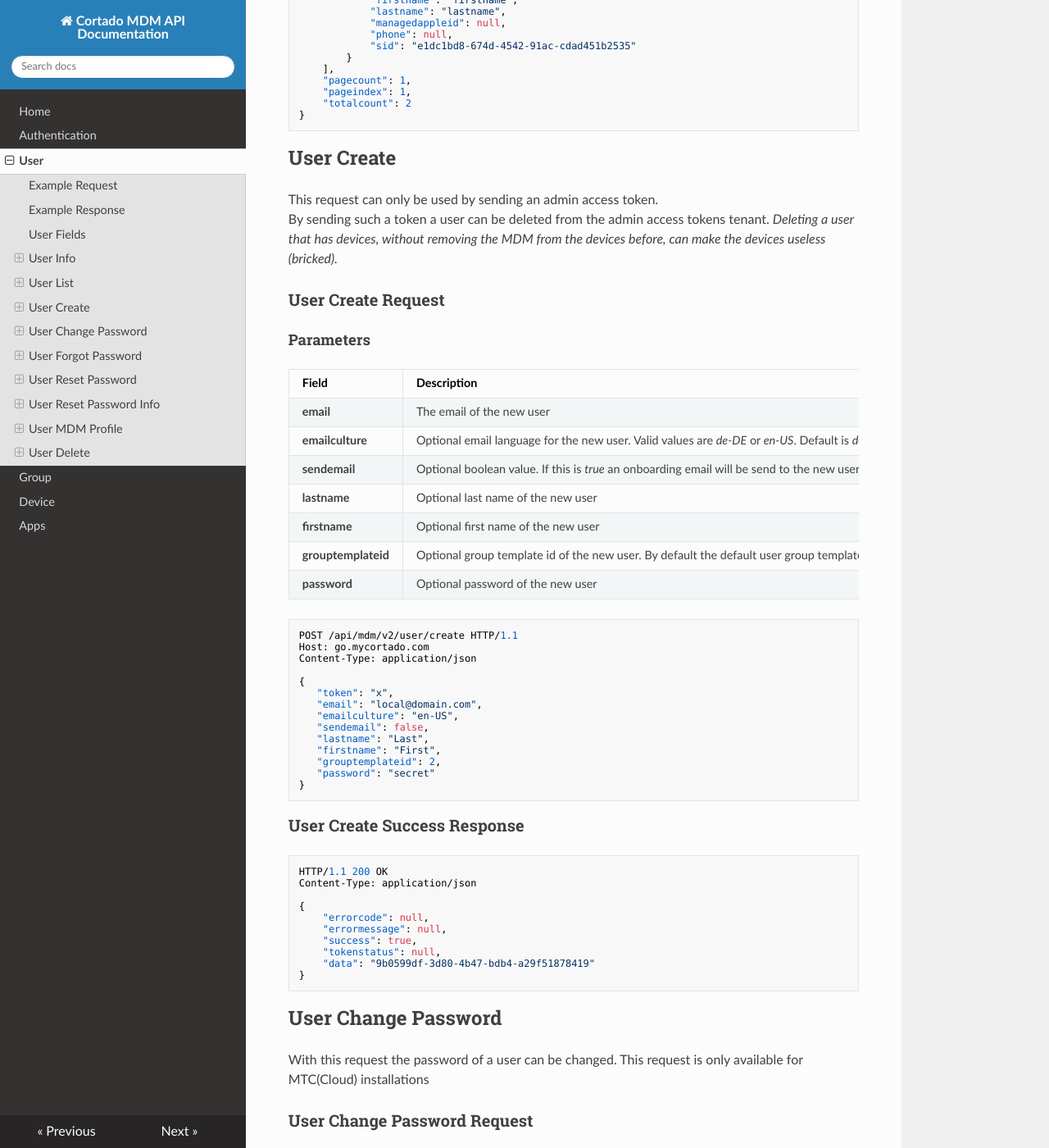
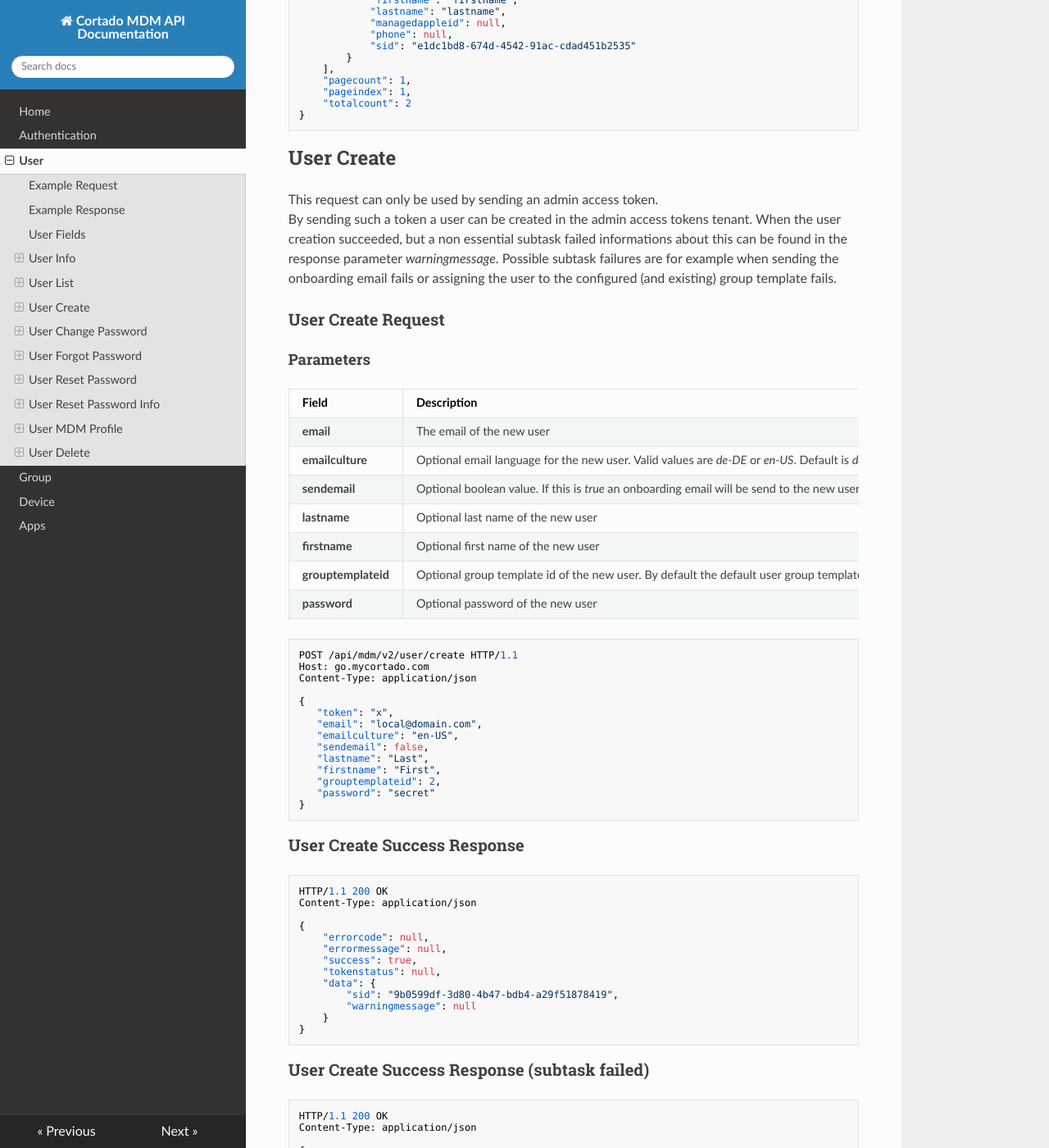
Before and after one commit to cortado-mobile-solutions/apidoc-mdm, an MkDocs documentation site: the page built from docs/user.md, in a window 1280 px wide and 1400 px high, scrolled down 2985 px. Shown: the whole window at 82% size. Built offline with MkDocs 1.6.1, drawn with Linux system fonts in a browser that asks for light colours; nearby versions of some CDN libraries; some of the changed text lies outside the part shown.

Commit message:
Adjusted to fix of CS-3929

````diff
--- a/docs/user.md
+++ b/docs/user.md
@@ -149,8 +149,9 @@ Content-Type: application/json
 
 ## User Create
 This request can only be used by sending an admin access token.<br>
-By sending such a token a user can be deleted from the admin access tokens tenant.
-*Deleting a user that has devices, without removing the MDM from the devices before, can make the devices useless (bricked).*
+By sending such a token a user can be created in the admin access tokens tenant.
+When the user creation succeeded, but a non essential subtask failed informations about this can be found in the response parameter *warningmessage*.
+Possible subtask failures are for example when sending the onboarding email fails or assigning the user to the configured (and existing) group template fails.
 
 ### User Create Request
 
@@ -194,7 +195,28 @@ Content-Type: application/json
     "errormessage": null,
     "success": true,
     "tokenstatus": null,
-    "data": "9b0599df-3d80-4b47-bdb4-a29f51878419"
+    "data": {
+        "sid": "9b0599df-3d80-4b47-bdb4-a29f51878419",
+        "warningmessage": null
+    }
+}
+```
+
+### User Create Success Response (subtask failed)
+
+```json
+HTTP/1.1 200 OK
+Content-Type: application/json
+
+{
+    "errorcode": null,
+    "errormessage": null,
+    "success": true,
+    "tokenstatus": null,
+    "data": {
+        "sid": "2f8f19b0-ab76-407a-a58d-6a1e2ae5b798",
+        "warningmessage": "User imported. But… Failed to send the invitation email to the user. Failed to send e-mail to 'local@domain.com' via MailJet API."
+    }
 }
 ```
 
````
